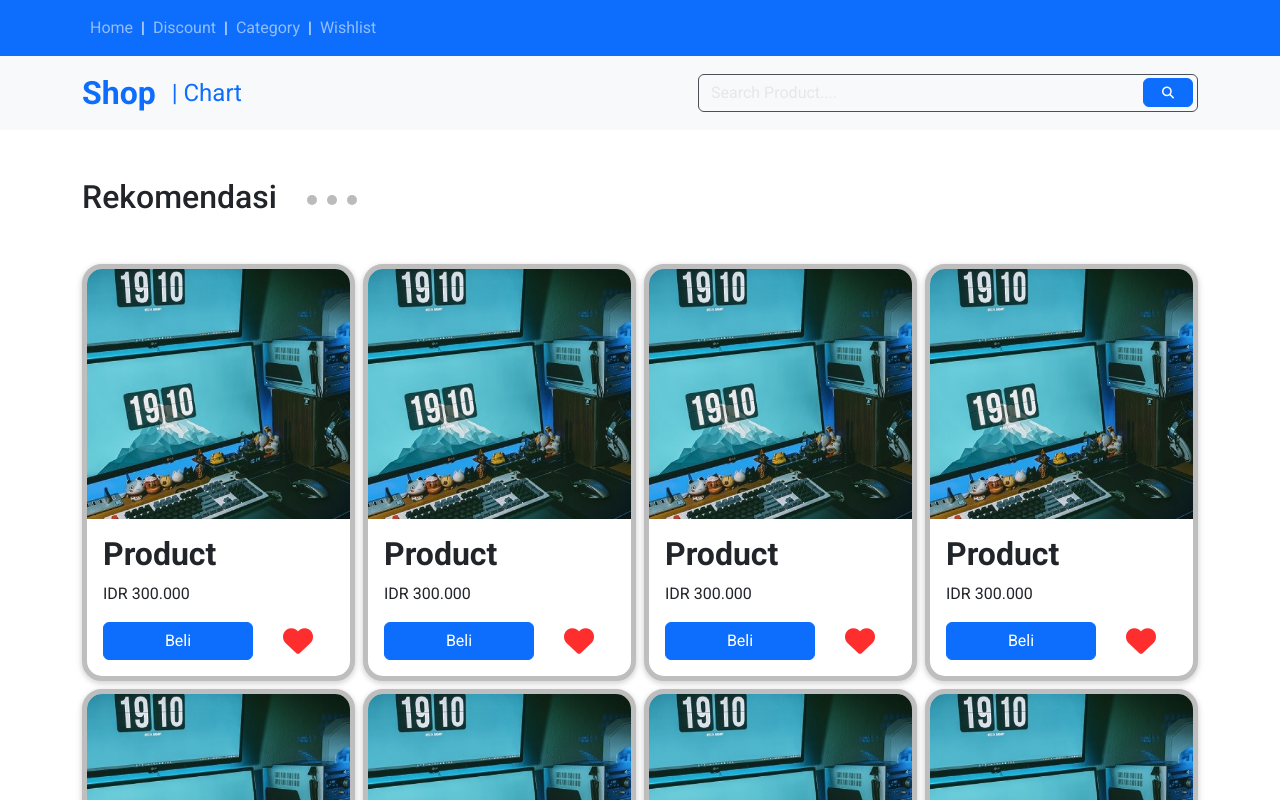
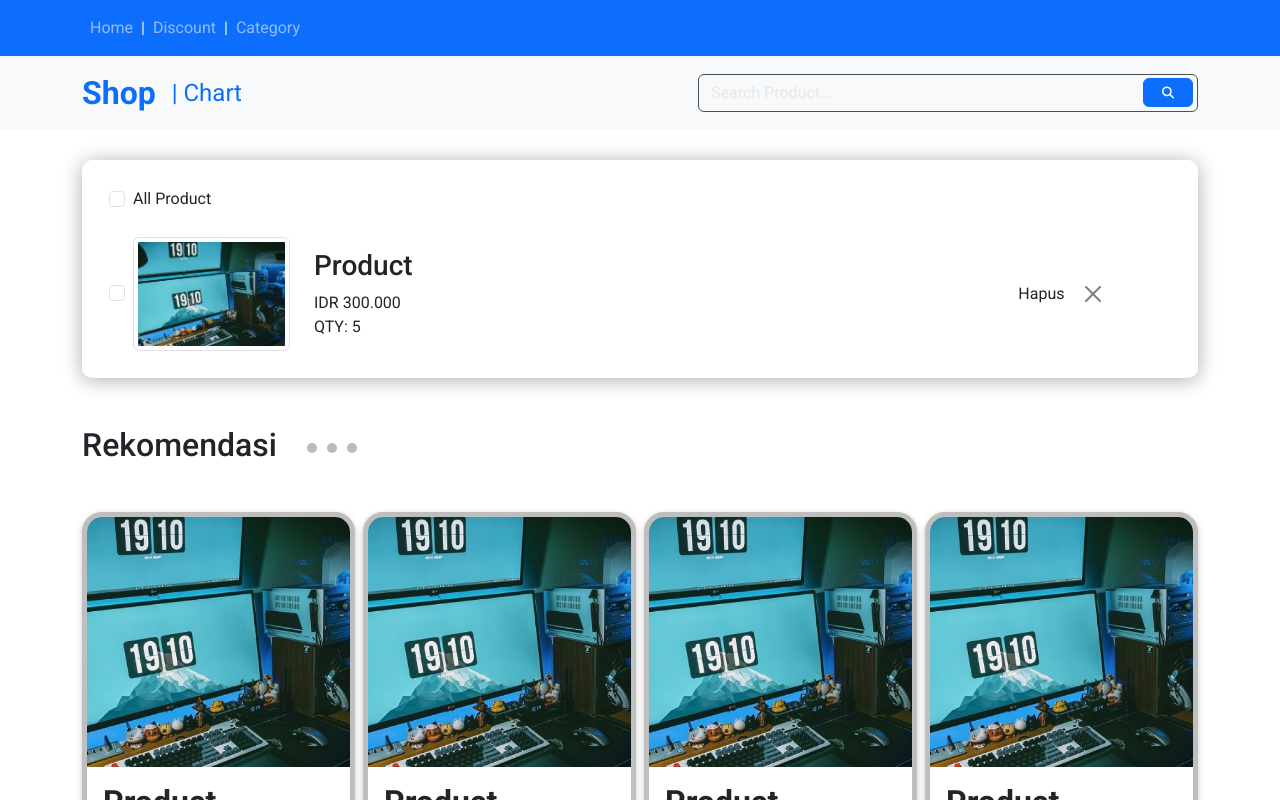
Before and after one commit to hendriramadhan/studicase-e-commerce, a React (Create React App) app: page /Chart in a window 1280 px wide. Shown: the top 800 px of the page. Built offline with nearby package versions, Linux system fonts and the light colour scheme.

Commit message:
memperbaiki slider dan halaman chart

```diff
--- a/src/App.js
+++ b/src/App.js
@@ -5,7 +5,6 @@ import Login from "./components/Auth/Login";
 import Menu from "./components/Menu";
 import Register from "./components/Auth/Register";
 import Wishlist from "./components/Pages/Wishlist";
-
 
 // import routes
 import Home from "./Home";
--- a/src/assets/index.css
+++ b/src/assets/index.css
@@ -8,6 +8,11 @@
   background-color: #ffffff !important;
   color: #000;
 } */
+
+p {
+  margin-top: 0;
+  margin-bottom: 0rem !important;
+}
 
 input.bg-light.text-dark.form-control {
   width: 500px;
@@ -22,7 +27,7 @@ button.position-absolute.btn.btn-primary {
   line-height: 15px;
 }
 
-button.chart.btn.btn-outline-light {
+button.charts.btn.btn-outline-light {
   padding: 5px 0px;
   text-align: center;
   text-decoration: none;
@@ -50,7 +55,7 @@ button.chart.btn.btn-outline-light {
   content: "<";
 } */
 
-.carousel-indicators button[data-bs-target] {
+span.swiper-pagination-bullet {
   border: 2px solid #ffffff;
   top: 603px;
   left: 681px;
@@ -64,7 +69,7 @@ button.chart.btn.btn-outline-light {
   background-color: #ffffff00;
 }
 
-.carousel-indicators button.active {
+span.swiper-pagination-bullet.swiper-pagination-bullet-active {
   border: 2px solid #ffffff;
   top: 603px;
   left: 681px;
@@ -131,13 +136,6 @@ span#nav-dropdown-dark-example.dropdown-toggle::after {
   margin-left: 30px;
 }
 
-.swiper-horizontal {
-  border: solid 2px #0d6efd;
-  padding: 20px !important;
-  border-radius: 10px;
-  box-shadow: 0px 0px 10px 0px #0d6efd;
-}
-
 .swiper {
   width: 100%;
   height: 100%;
@@ -148,6 +146,29 @@ span#nav-dropdown-dark-example.dropdown-toggle::after {
   font-size: 18px;
   background: #fff;
 
+  /* Center slide text vertically */
+  display: flex;
+  justify-content: center;
+  align-items: center;
+  border-radius: 30px !important;
+}
+
+.diskon {
+  border: solid 2px #0d6efd;
+  padding: 20px !important;
+  border-radius: 10px;
+  box-shadow: 0px 0px 10px 0px #0d6efd;
+}
+
+.diskon {
+  width: 100%;
+  height: 100%;
+}
+
+.diskon {
+  margin-right: 30px !important;
+  font-size: 18px;
+  background: #fff;
   /* Center slide text vertically */
   display: flex;
   justify-content: center;
@@ -238,6 +259,20 @@ div.product-list.col {
   width: 100%;
 }
 
+/* chart */
+.chart {
+  border: none;
+  padding: 27px !important;
+  border-radius: 10px;
+  box-shadow: 0px 2px 20px 0px #adadad;
+  margin-top: 30px;
+}
+img.img-thumbnail {
+  width: 158px;
+  height: 114px;
+  object-fit: cover;
+}
+
 @media only screen and (max-width: 768px) {
   input.bg-light.text-dark.form-control {
     width: 100%;
@@ -252,7 +287,7 @@ div.product-list.col {
     line-height: 15px;
   }
 
-  button.chart.btn.btn-outline-light {
+  button.charts.btn.btn-outline-light {
     width: 75px;
     padding: 5px 0px;
     text-align: center;
--- a/src/components/CarouselSlider.js
+++ b/src/components/CarouselSlider.js
@@ -1,33 +1,70 @@
 import { Carousel, Container } from "react-bootstrap";
 import slider1 from "../assets/slider1.png";
 import slider2 from "../assets/slider2.jpg";
+import { Swiper, SwiperSlide } from "swiper/react";
+
+import { Pagination, Navigation, Autoplay, EffectFade } from "swiper/modules";
+import "swiper/css";
+import "swiper/css/effect-fade";
+import "swiper/css/pagination";
+import "swiper/css/navigation";
+
+import "../assets/index.css";
 
 export default function CarouseSlider() {
   return (
-    <div>
-      <Carousel fade className="mt-3">
-        <Carousel.Item>
+    <div className="mt-3">
+      <Swiper
+        slidesPerView={1}
+        effect={"fade"}
+        spaceBetween={30}
+        centeredSlides={true}
+        loop={true}
+        pagination={{
+          clickable: true,
+        }}
+        navigation={true}
+        modules={[Pagination, EffectFade, Navigation, Autoplay]}
+        autoplay={{
+          delay: 2500,
+          disableOnInteraction: false,
+        }}
+        pagination={{
+          clickable: true,
+        }}
+        className="mySwiper"
+      >
+        <SwiperSlide>
           <img
             className="img-slider d-block w-100"
             src={slider1}
             alt="First slide"
           />
-        </Carousel.Item>
-        <Carousel.Item>
+        </SwiperSlide>
+        <SwiperSlide>
+          {" "}
           <img
             className="img-slider d-block w-100"
             src={slider2}
             alt="First slide"
           />
-        </Carousel.Item>
-        <Carousel.Item>
+        </SwiperSlide>
+        <SwiperSlide>
+          <img
+            className="img-slider d-block w-100"
+            src={slider1}
+            alt="First slide"
+          />
+        </SwiperSlide>
+        <SwiperSlide>
+          {" "}
           <img
             className="img-slider d-block w-100"
             src={slider2}
             alt="First slide"
           />
-        </Carousel.Item>
-      </Carousel>
+        </SwiperSlide>
+      </Swiper>
     </div>
   );
 }
--- a/src/components/Diskon.js
+++ b/src/components/Diskon.js
@@ -3,7 +3,7 @@ import { Container, Card, Button, Badge } from "react-bootstrap";
 // Import Swiper React components
 import { Swiper, SwiperSlide } from "swiper/react";
 
-import { Navigation } from "swiper/modules";
+import { Navigation, Autoplay } from "swiper/modules";
 import "swiper/css";
 import "swiper/css/navigation";
 import "../assets/index.css";
@@ -19,11 +19,17 @@ export default function Diskon() {
         <span class="dot"></span>
         <span class="dot"></span>
       </h2>
+      <div className="diskon">
         <Swiper
           navigation={true}
-        modules={[Navigation]}
+          modules={[Navigation, Autoplay]}
           className="mySwiper"
           spaceBetween={20}
+          loop={true}
+          autoplay={{
+            delay: 2500,
+            disableOnInteraction: false,
+          }}
           breakpoints={{
             200: {
               slidesPerView: 2,
@@ -65,5 +71,6 @@ export default function Diskon() {
           ))}
         </Swiper>
       </div>
+    </div>
   );
 }
--- a/src/components/Menu.js
+++ b/src/components/Menu.js
@@ -30,7 +30,8 @@ export default function Menu() {
       >
         <Container>
           {/* Main title */}
-          <Navbar.Brand as={Link}
+          <Navbar.Brand
+            as={Link}
             to="/"
             className={`${
               isWishlistPage || isChart || isProfile
@@ -68,21 +69,22 @@ export default function Menu() {
               ""
             ) : (
               <Nav className="d-flex justify-content-between align-items-center">
-                <Nav.Link as={Link}
+                <Nav.Link
+                  as={Link}
                   to="/Chart"
                   className="navbar-expand-sm navbar-nav nav-link"
                 >
-                  <Button variant="outline-light" className="chart">
+                  <Button variant="outline-light" className="charts">
                     <i className="fa-solid fa-cart-shopping"></i>
                   </Button>
                 </Nav.Link>
 
                 <Link
-                    as={Link}
+                  as={Link}
                   to="/Login"
                   className="navbar-expand-sm navbar-nav nav-link"
                 >
-                  <Button variant="outline-light" className="chart">
+                  <Button variant="outline-light" className="charts">
                     Login
                   </Button>
                 </Link>
@@ -97,12 +99,18 @@ export default function Menu() {
                   </Dropdown.Toggle>
 
                   <Dropdown.Menu>
-                    <Dropdown.Item as={Link} to="/Profile">Profile</Dropdown.Item>
-                    <Dropdown.Item as={Link} to="/Wishlist">Wishlist</Dropdown.Item>
+                    <Dropdown.Item as={Link} to="/Profile">
+                      Profile
+                    </Dropdown.Item>
+                    <Dropdown.Item as={Link} to="/Wishlist">
+                      Wishlist
+                    </Dropdown.Item>
                     <Dropdown.Item href="#/action-3">
                       Pengaturan Akun
                     </Dropdown.Item>
-                    <Dropdown.Item as={Link} to="Logout">Logout</Dropdown.Item>
+                    <Dropdown.Item as={Link} to="Logout">
+                      Logout
+                    </Dropdown.Item>
                   </Dropdown.Menu>
                 </Dropdown>
               </Nav>
--- a/src/components/Pages/Chart.js
+++ b/src/components/Pages/Chart.js
@@ -1,10 +1,64 @@
-import { Card, Button, Row, Col, Container } from "react-bootstrap";
+import {
+  Card,
+  Button,
+  Row,
+  Col,
+  Container,
+  Form,
+  Image,
+  CloseButton,
+} from "react-bootstrap";
 import slider from "../../assets/slider1.png";
 
 export default function Chart() {
   return (
     <div>
       <Container>
+        <div className="chart">
+          <div className="mb-4">
+            <Form.Check
+              inline
+              label="All Product"
+              name="group1"
+              type="checkbox"
+              id="inline-checkbox-1"
+            />
+          </div>
+          <Row>
+            <Col
+              md={1}
+              style={{ width: "1.333333%" }}
+              className="d-flex align-items-center"
+            >
+              <Form.Check
+                inline
+                label=""
+                name="group1"
+                type="checkbox"
+                id="inline-checkbox-1"
+              />
+            </Col>
+            <Col
+              md={2}
+              className="d-flex justify-content-start align-items-center"
+            >
+              <Image src={slider} thumbnail />
+            </Col>
+            <Col md={3} className="align-self-center">
+              <h3>Product</h3>
+              <p>IDR 300.000</p>
+              <p>QTY: 5</p>
+            </Col>
+            <Col
+              md={6}
+              className="d-flex justify-content-end align-items-center"
+            >
+              <p>Hapus</p>
+              <CloseButton className="ms-3" />
+            </Col>
+          </Row>
+        </div>
+
         <h2 className="mt-5 mb-5">
           Rekomendasi
           <span className="dot"></span>
--- a/src/components/SubMenu.js
+++ b/src/components/SubMenu.js
@@ -1,7 +1,7 @@
 import { Navbar, Container, Nav, Form, Button } from "react-bootstrap";
 import { useLocation } from "react-router-dom";
 
-import { NavLink } from 'react-router-dom';
+import { NavLink } from "react-router-dom";
 
 export default function SubMenu() {
   const location = useLocation();
@@ -12,10 +12,17 @@ export default function SubMenu() {
       <Navbar bg="primary" data-bs-theme="dark">
         <Container>
           <Nav className="me-auto align-items-center text-light">
-            <Nav.Link as={NavLink} to="/">Home</Nav.Link> |
-            <Nav.Link as={NavLink} to="/Discount">Discount</Nav.Link> |
-            <Nav.Link as={NavLink} to="/Category">Category</Nav.Link> |
-            <Nav.Link as={NavLink} to="/Wishlist">Wishlist</Nav.Link>
+            <Nav.Link as={NavLink} to="/">
+              Home
+            </Nav.Link>{" "}
+            |
+            <Nav.Link as={NavLink} to="/Discount">
+              Discount
+            </Nav.Link>{" "}
+            |
+            <Nav.Link as={NavLink} to="/Category">
+              Category
+            </Nav.Link>
           </Nav>
         </Container>
       </Navbar>
```
Also changed, not shown: src/components/Auth/Profile.js (+69 -15 lines). Lines whose indentation alone changed are shown as unchanged.
